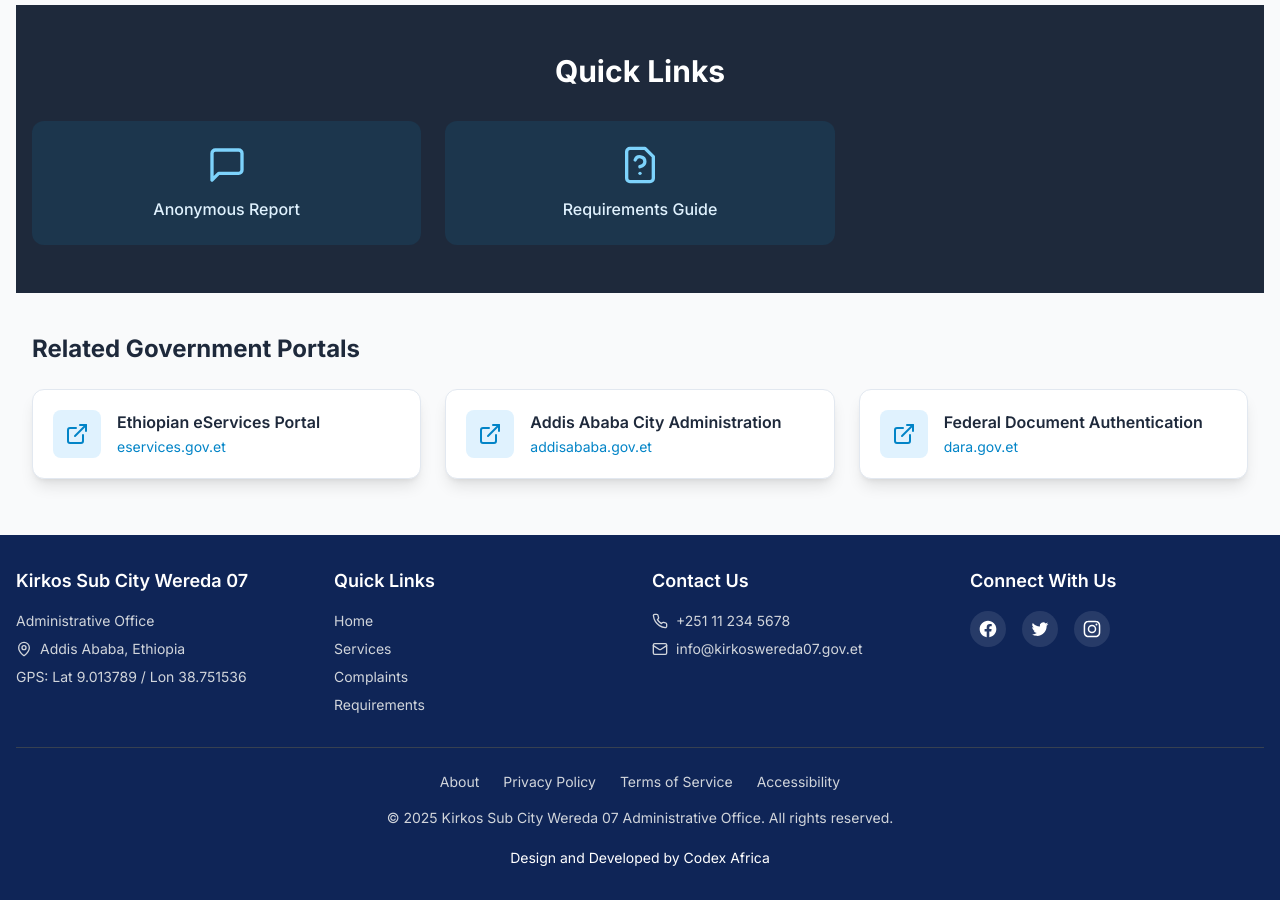
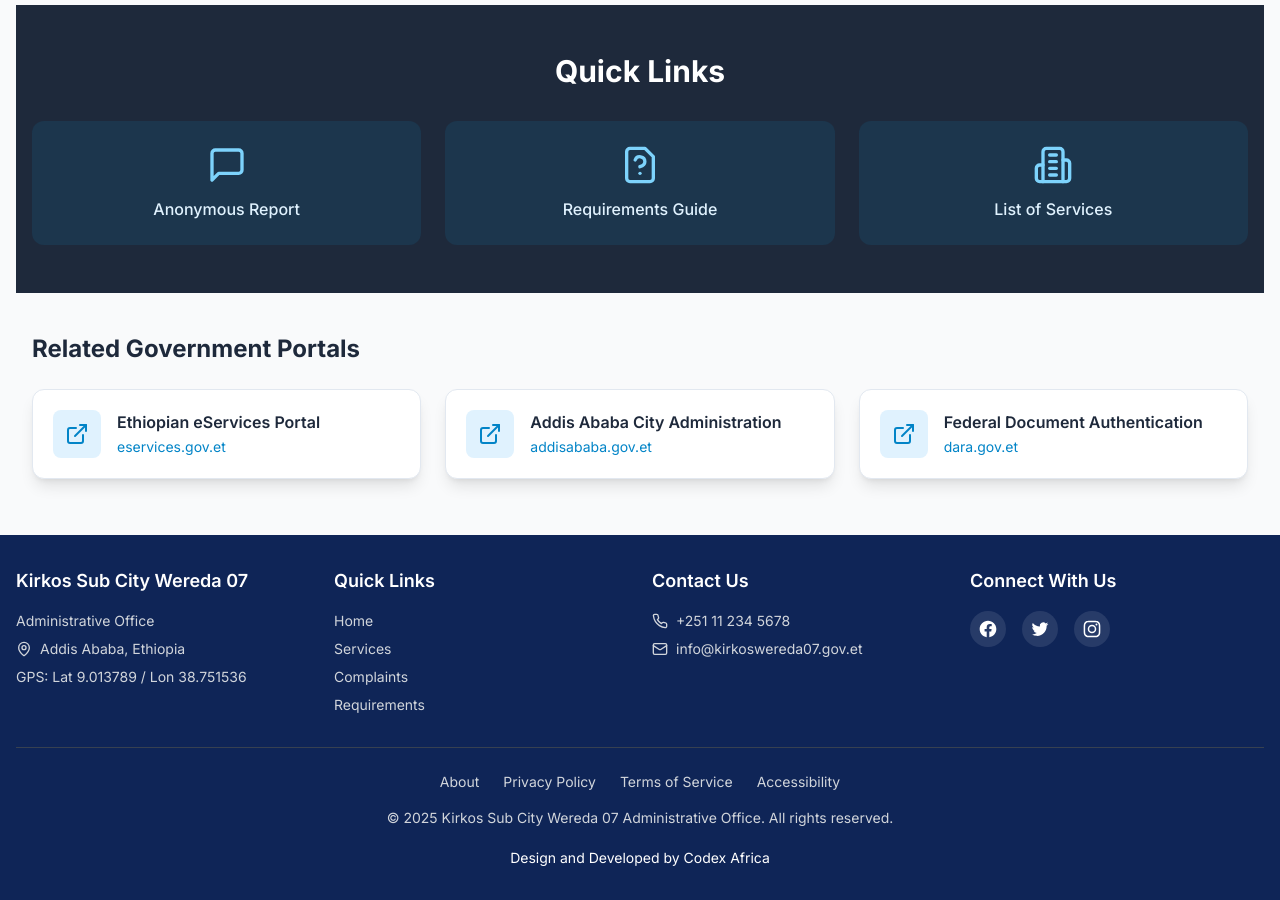
Before and after one commit to abenooo/kirkos-woreda-07, a Next.js app: page /client in a window 1280 px wide. Shown: the part 1760-2660 px from the top of the page. Built offline with nearby package versions, Linux system fonts and the light colour scheme; no server answers; the database is empty.

Commit message:
Refactor ClientHomePage to include a new "List of Services" link in the Quick Links section and adjust heading text for consistency.

```diff
--- a/app/client/page.tsx
+++ b/app/client/page.tsx
@@ -10,11 +10,11 @@ import logo from "../../public/image.png"
 import logo1 from "../../public/image1.png"
 import logo3 from "../../public/logo3.png"
 import {
-  Building2,
   FileText,
   MessageSquare,
   AlertTriangle,
   FileQuestion,
+  Building2,
   ArrowRight,
   MapPin,
   Clock,
@@ -419,11 +419,12 @@ export default function ClientHomePage() {
       {/* Quick Links */}
       <section className="bg-slate-800 text-white py-8 sm:py-12 w-full">
         <div className="w-full sm:container sm:mx-auto px-3 sm:px-4">
-          <h2 className="text-xl sm:text-2xl md:text-3xl font-bold mb-6 sm:mb-8 text-center">Quick Links</h2>
+          <h2 className="text-xl sm:text-2xl md:text-3xl font-bold mb-6 sm:mb-8 text-center">Quick Links </h2>
           <div className="grid grid-cols-1 sm:grid-cols-2 lg:grid-cols-3 gap-3 sm:gap-4 md:gap-6">
             {[
               { href: "/client/anonymous", icon: MessageSquare, label: "Anonymous Report" },
               { href: "/client/requirements", icon: FileQuestion, label: "Requirements Guide" },
+              { href: "/client/services", icon: Building2, label: "List of Services" },
             ].map((link) => (
               <Link
                 key={link.href}
```
